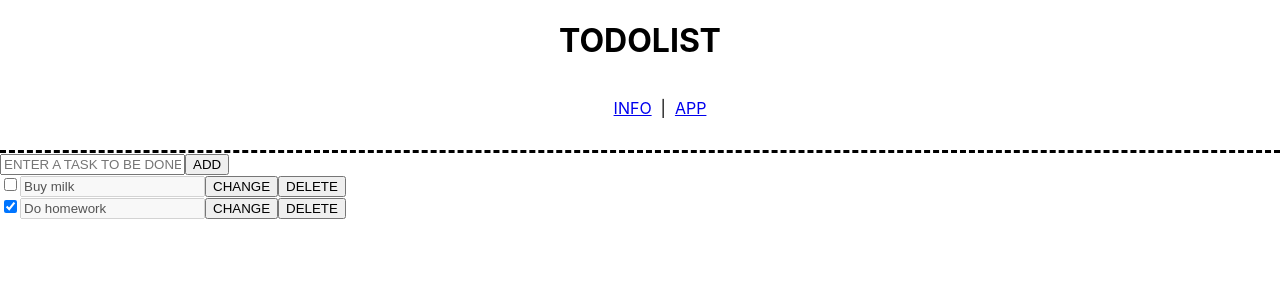
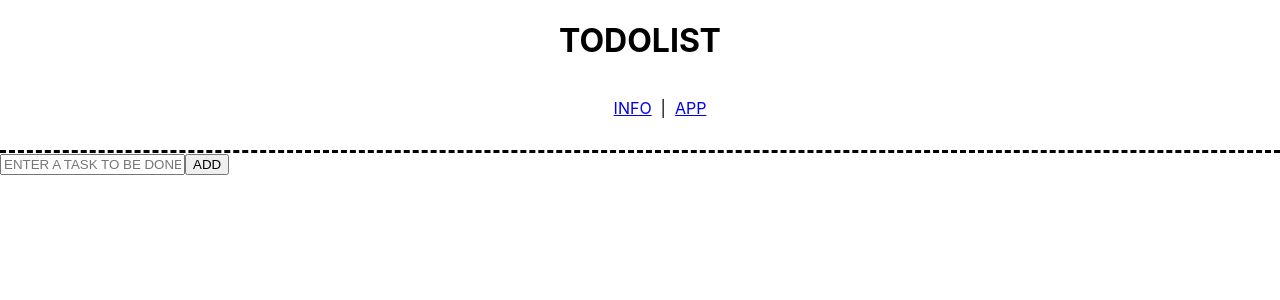
Before and after one commit to Armiixteryx/react-todolist, a React (Create React App) app: page / in a window 1280 px wide. Shown: the top 300 px of the page. Built offline with nearby package versions, Linux system fonts and the light colour scheme.

Commit message:
Task adder implemented

```diff
--- a/src/components/Todolist.js
+++ b/src/components/Todolist.js
@@ -6,15 +6,12 @@ import styled from 'styled-components';
 const Wrapper = styled.div`
 `;
 
-const testState = [
-    {id: 0, text: 'Buy milk', checked: false},
-    {id: 1, text: 'Do homework', checked: true}
-];
+const testState = [];
 
 const tasksReducer = (state, action) => {
     switch (action.type) {
         case 'ADD':
-            return state;
+            return [...state, action.newTodo];
         case 'DELETE':
             return state.filter(todo => todo.id !== action.id);
         case 'EDIT':
@@ -36,7 +33,7 @@ const tasksReducer = (state, action) => {
         default:
             return state;
     }
-}
+};
 
 const Todolist = () => {
 
@@ -44,7 +41,7 @@ const Todolist = () => {
 
     return (
         <Wrapper>
-            <TaskAdder />
+            <TaskAdder dispatch={dispatch}/>
             {tasks.map(task => <Task key={task.id} id={task.id} text={task.text} checked={task.checked} dispatch={dispatch} />)}
         </Wrapper>
     );
--- a/src/components/Todolist/TaskAdder.js
+++ b/src/components/Todolist/TaskAdder.js
@@ -1,13 +1,35 @@
-import React from 'react';
+import React, { useRef } from 'react';
+import { v4 as uuidv4 } from 'uuid';
 //import styled from 'styled-components';
 
 const TaskAdder = props => {
-    const handleAdd = () => {}
+    const inputRef = useRef(null);
+
+    const handleAdd = e => {
+        e.preventDefault();
+
+        const text = inputRef.current.value;
+
+        if (text.length > 0) {
+            const newTodo = {
+                id: uuidv4(),
+                text,
+                checked: false
+            };
+
+            props.dispatch({
+                type: 'ADD',
+                newTodo
+            });
+        }
+
+        inputRef.current.value = '';
+    }
 
     return (
         <div>
-            <input placeholder="ENTER A TASK TO BE DONE"></input>
-            <button>ADD</button>
+            <input ref={inputRef} placeholder="ENTER A TASK TO BE DONE"></input>
+            <button onClick={handleAdd}>ADD</button>
         </div>
     );
 }
```
